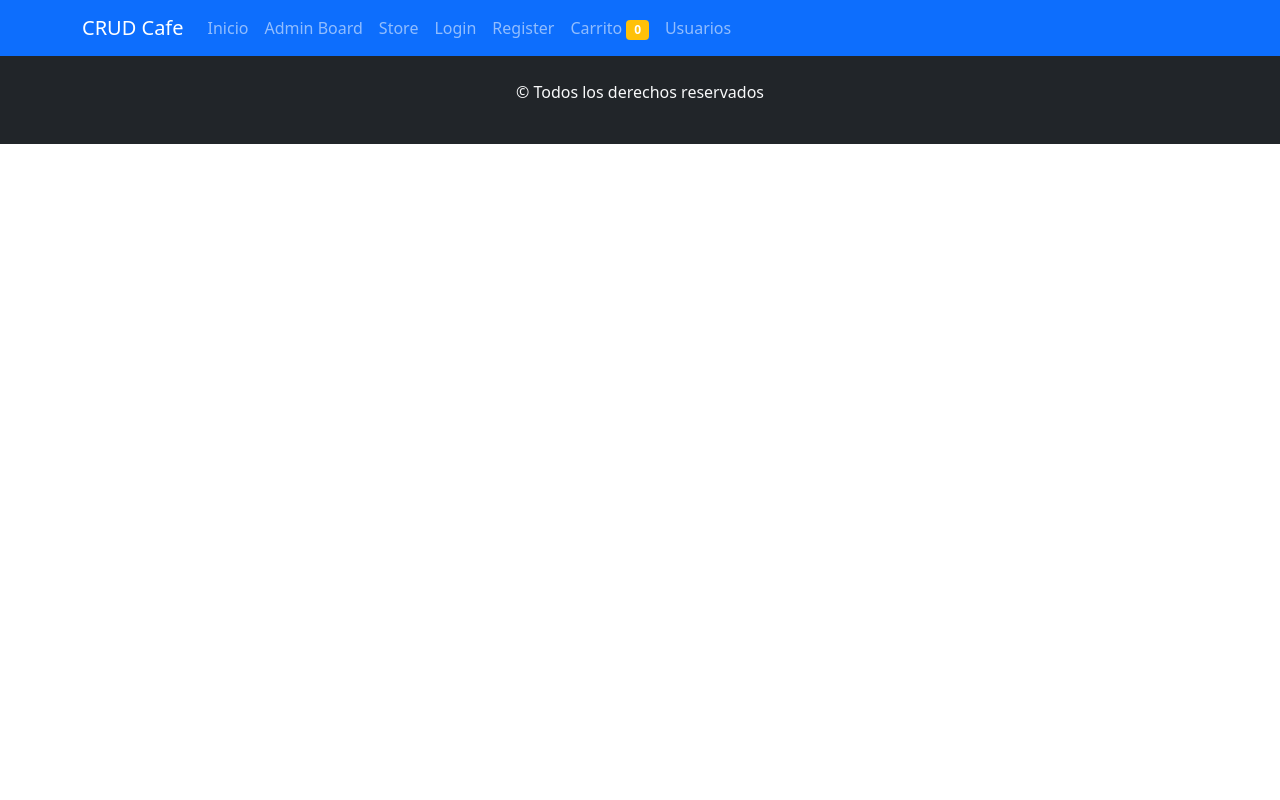
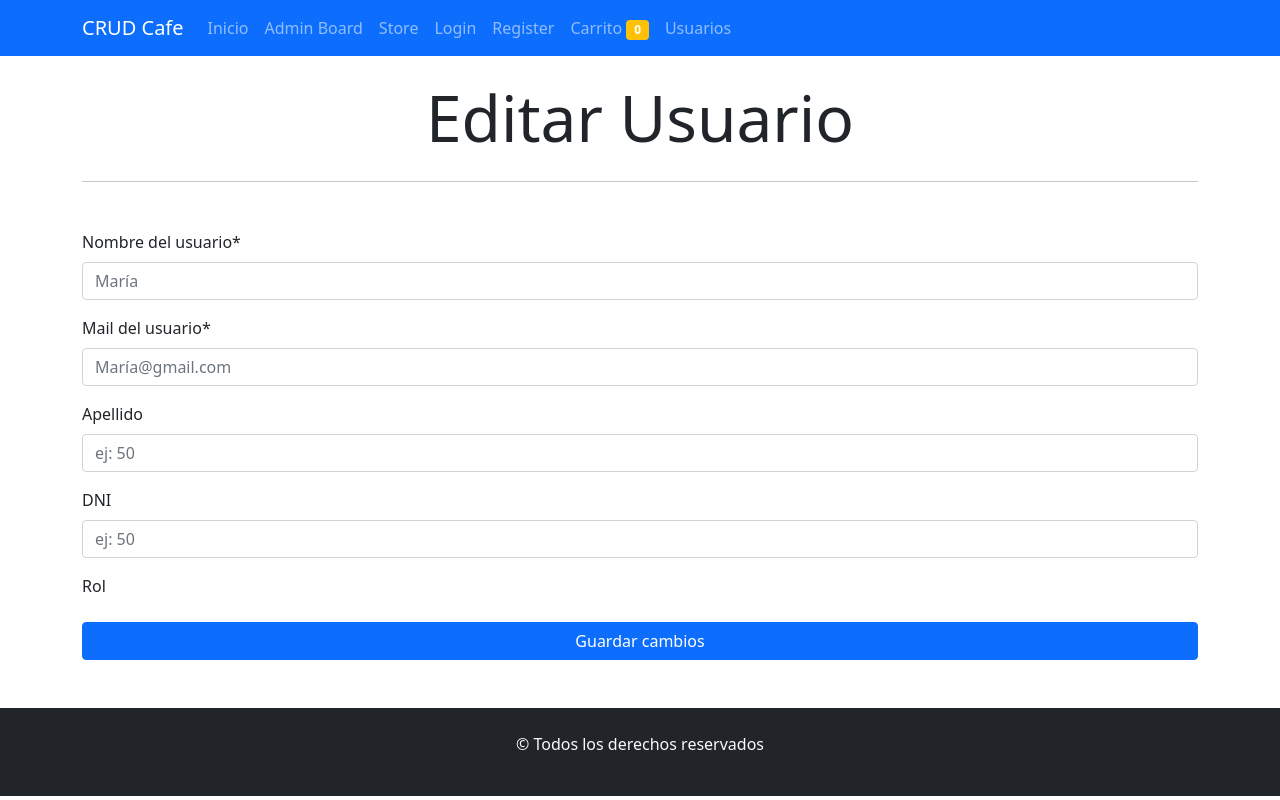
Before and after one commit to mariacaram/vinotecaCDL, a React (Create React App) app: page /editarUsuario/1 in a window 1280 px wide. Built offline with nearby package versions, Linux system fonts and the light colour scheme; no server answers.

Commit message:
Se agrega la lógica de usuarios con DB

```diff
--- a/src/App.jsx
+++ b/src/App.jsx
@@ -15,6 +15,7 @@ import ListaUsuario from './components/Usuarios/ListaUsuario';
 import Cart from './components/pages/Cart';
 import './animation.css';
 import ProductCart from './components/pages/ProductCart';
+import EditarUsuario from './components/Usuarios/EditarUsuario';
 function App() {
   const URL = process.env.REACT_APP_API_URL;
 // console.log (URL)
@@ -61,6 +62,10 @@ const consultarApiUsuarios = async() => {try {
         ></Route>
         <Route exact path = "/register" element= {<AgregarUsuario consultarApiUsuarios = {consultarApiUsuarios}></AgregarUsuario>}></Route>
         <Route exact path = "/adminBoardUsuario" element= {<ListaUsuario usuarios = {usuarios}consultarApiUsuarios = {consultarApiUsuarios} ></ListaUsuario>}></Route>
+        <Route
+          exact
+          path="/editarUsuario/:_id"
+          element={<EditarUsuario consultarApiUsuarios={consultarApiUsuarios}></EditarUsuario>}></Route>
 
       </Routes>
       <Footer></Footer>
--- a/src/components/Usuarios/EditarUsuario.js
+++ b/src/components/Usuarios/EditarUsuario.js
@@ -0,0 +1,154 @@
+import React from "react";
+import { Form, Modal, Button, Container, Alert } from "react-bootstrap";
+import { useParams } from "react-router-dom";
+import { useState, useEffect, useRef } from "react";
+import { campoRequerido, rangoNumero } from "../helpers/helpers";
+import Swal from "sweetalert2";
+import { useNavigate } from "react-router-dom";
+const EditarUsuario = (props) => {
+  const { _id } = useParams();
+  // console.log(_id);
+  const [usuario, setUsuario] = useState({});
+//   const [rol, setRol] = useState("");
+  const URL = process.env.REACT_APP_API_URL + "/usuario/" + _id;
+  console.log(URL)
+  //crear variables ref
+  const nombreUsuarioRef = useRef("");
+  const apellidoUsuarioRef = useRef("");
+  const mailUsuarioRef = useRef("");
+  const dniUsuarioRef = useRef(0);
+  const navigation = useNavigate();
+
+  useEffect(async () => {
+
+    // consultar a la api el producto que tiene el id
+    try {
+      // realizar una consulta GET
+      const respuesta = await fetch(URL);
+      // console.log(respuesta)
+      if (respuesta.status === 200) {
+        const dato = await respuesta.json();
+        // console.log(dato);
+        setUsuario(dato);
+        // setRol(dato.rol);
+      }
+    } catch (error) {
+      console.log(error);
+      //mostrar cartel error al usuario
+    }
+  }, []);
+
+  const handleSubmit = async (e) => {
+    e.preventDefault();
+    //validar los campos
+    // console.log(nombreProductoRef)
+    // console.log(nombreProductoRef.current.value)
+    if (
+      campoRequerido(nombreUsuarioRef.current.value)     //   campoRequerido(rol)
+    ) {
+      //console.log('aqui envio los datos')
+      //construir el objeto a enviar a la api
+      const usuarioModificado = {
+        nombreUsuario: nombreUsuarioRef.current.value,
+        mailUsuario: mailUsuarioRef.current.value,
+        apellidoUsuario: apellidoUsuarioRef.current.value,
+        dniUsuario: dniUsuarioRef.current.value,
+        // rol,
+      };
+      // console.log(productoModificado)
+      try {
+        //consulta PUT para modificar valores en la api
+        const respuesta = await fetch(URL, {
+          method: "PUT",
+          headers: { "Content-Type": "application/json" },
+          body: JSON.stringify(usuarioModificado),
+        });
+
+        console.log(respuesta);
+        if (respuesta.status === 200) {
+          console.log("Funciona ok");
+          //mostrar un cartel al usuario
+          Swal.fire(
+            "Usuario modificado",
+            "Su usuario fue correctamente actualizado",
+            "success"
+          );
+          //consultar nuevamente a la api
+          props.consultarApiUsuario();
+          navigation("/store")
+
+        }
+      } catch (error) {
+        console.log(error);
+      }
+    } else {
+      //mostrar un cartel error
+      console.log("mostrar el error");
+    }
+  };
+
+  return (
+    <Container>
+      <h1 className="display-3 text-center my-4">Editar Usuario</h1>
+      <hr />
+      <Form className="my-5" onSubmit={handleSubmit}>
+        <Form.Group className="mb-3" controlId="formBasicEmail">
+          <Form.Label>Nombre del usuario*</Form.Label>
+          <Form.Control
+            type="text"
+            placeholder="María"
+            defaultValue={usuario.nombreUsuario}
+            ref={nombreUsuarioRef}
+          />
+        </Form.Group>
+
+        <Form.Group className="mb-3" controlId="formBasicEmail">
+          <Form.Label>Mail del usuario*</Form.Label>
+          <Form.Control
+            type="text"
+            placeholder="María@gmail.com"
+            defaultValue={usuario.mailUsuario}
+            ref={mailUsuarioRef}
+          />
+        </Form.Group>
+
+        <Form.Group className="mb-3" controlId="formBasicPassword">
+          <Form.Label>Apellido</Form.Label>
+          <Form.Control
+            type="text"
+            placeholder="ej: 50"
+            defaultValue={usuario.apellidoUsuario}
+            ref={apellidoUsuarioRef}
+          />
+        </Form.Group>
+
+        <Form.Group className="mb-3" controlId="formBasicPassword">
+          <Form.Label>DNI</Form.Label>
+          <Form.Control
+            type="Number"
+            placeholder="ej: 50"
+            defaultValue={usuario.dniUsuario}
+            ref={dniUsuarioRef}
+          />
+
+        </Form.Group>
+        <Form.Group className="mb-3" controlId="formBasicCheckbox">
+          <Form.Label>Rol</Form.Label>
+          {/* <Form.Select
+            value={rol}
+            onChange={(e) => setRol(e.target.value)}
+          >
+            <option value="">Seleccione una opcion</option>
+            <option value="Malbec">Admin</option>
+            <option value="Bonarda">Guest</option>
+          </Form.Select> */}
+        </Form.Group>
+        <Button variant="primary" type="submit" className="w-100">
+          Guardar cambios
+        </Button>
+      </Form>
+    </Container>
+  );
+};
+
+export default EditarUsuario;
--- a/src/components/Usuarios/ItemUsuario.js
+++ b/src/components/Usuarios/ItemUsuario.js
@@ -3,7 +3,8 @@ import { ListGroup, Button } from "react-bootstrap";
 import Swal from "sweetalert2";
 import { Link } from "react-router-dom";
 const ItemUsuario = (props) => {
-  const URL = process.env.REACT_APP_API_URL + "/" + props.usuario._id;
+  const URLENV = process.env.REACT_APP_API_URL
+  const URL = `${URLENV}usuario/${props.usuario._id}`
   const eliminarUsuario = () => {
     console.log(URL);
     Swal.fire({
@@ -19,7 +20,7 @@ const ItemUsuario = (props) => {
     }).then(async (result) => {
       if (result.isConfirmed) {
         try {
-          const respuesta = await fetch(`${URL}usuario`, {
+          const respuesta = await fetch(URL, {
             method: "DELETE",
             headers: { "Content-Type": "application/json" },
           });
@@ -45,7 +46,7 @@ const ItemUsuario = (props) => {
       <div>
         <Link
           className="btn btn-warning me-2 "
-          to={`/editar/${props.usuario._id}`}
+          to={`/editarUsuario/${props.usuario._id}`}
         >
           Editar
         </Link>
--- a/src/components/productos/EditarProducto.js
+++ b/src/components/productos/EditarProducto.js
@@ -98,8 +98,7 @@ const EditarProducto = (props) => {
             type="text"
             placeholder="Ej: café"
             defaultValue={producto.nombreProducto}
-            ref={nombreProductoRef}
-          />
+            ref={nombreProductoRef}/>
         </Form.Group>
 
         <Form.Group className="mb-3" controlId="formBasicPassword">
```
